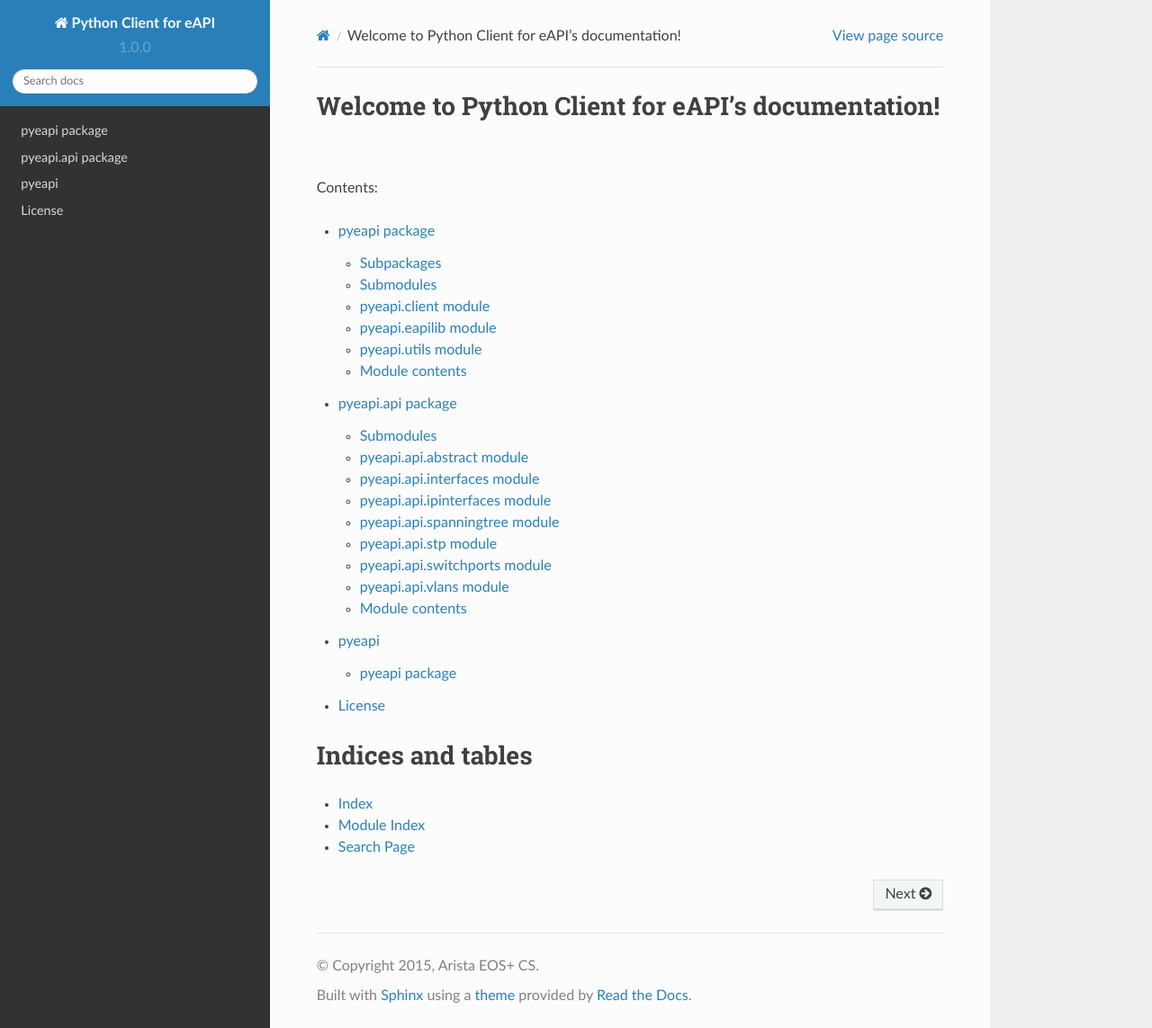
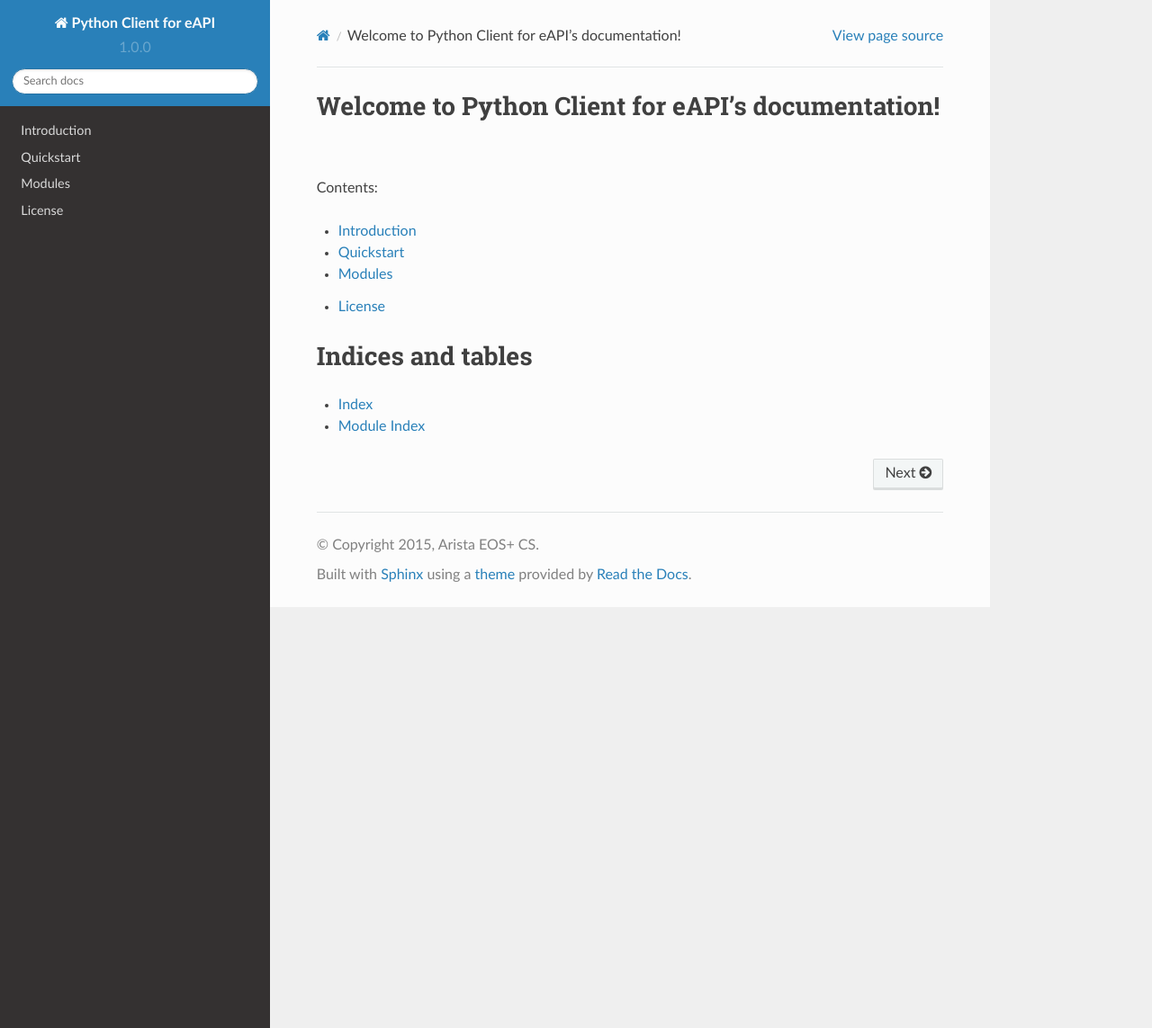
Before and after one commit to arista-eosplus/pyeapi, a Sphinx documentation site: the page built from docs/index.rst, in a window 1280 px wide and 1143 px high. Shown: the whole window at 90% size. Built offline with Sphinx 7.4.7 and the Read the Docs theme 2.0.0, drawn with Linux system fonts in a browser that asks for light colours; pages that are not in the unit, such as notebooks, are missing from menus.

Commit message:
Add autogenerator script to list all modules - Break modules into client and api modules

```diff
--- /dev/null
+++ b/docs/generate_modules.py
@@ -0,0 +1,86 @@
+#!/usr/bin/python
+
+from os import path
+from os import listdir
+from os.path import isfile, join
+import pprint as pp
+
+HERE = path.abspath(path.dirname(__file__))
+MODULES_PATH = '%s/../pyeapi/' % HERE
+AUTOGEN = '.. This file has been autogenerated by generate_modules.py\n\n'
+
+
+def get_module_names(p):
+    '''Accepts a path to search for modules. The method will filter on files
+    that end in .pyc or files that start with __.
+
+    Arguments:
+        p (string): The path to search
+    Returns:
+        list of file names
+    '''
+    mods = list()
+    mods = [f.split('.')[0] for f in listdir(p)
+            if isfile(join(p, f)) and not f.endswith('.pyc') and not f.startswith('__')]
+    return mods
+
+def process_modules(modules):
+    '''Accepts dictionary of 'client' and 'api' modules and creates
+    the corresponding files.
+    '''
+    for mod in modules['client']:
+        write_module_file(mod, '%s/client_modules' % HERE, 'pyeapi')
+    for mod in modules['api']:
+        write_module_file(mod, '%s/api_modules' % HERE, 'pyeapi.api')
+
+    create_index(modules)
+
+def create_index(modules):
+    '''This takes a dict of modules and created the RST index file.'''
+    for key in modules.keys():
+        file_path = join(HERE, '%s_modules/_list_of_modules.rst' % key)
+        list_file = open(file_path, 'w')
+
+        # Write the generic header
+        list_file.write('%s\n' % AUTOGEN)
+        list_file.write('%s\n' % key.title())
+        list_file.write('=' * len(key))
+        list_file.write('\n\n')
+        list_file.write('.. toctree::\n')
+        list_file.write('   :maxdepth: 2\n\n')
+
+        for module in modules[key]:
+            list_file.write('   %s\n' % module)
+
+
+def write_module_file(name, path, package):
+    '''Creates an RST file for the module name passed in. It places it in the
+    path defined
+    '''
+    file_path = join(path, '%s.rst' % name)
+    mod_file = open(file_path, 'w')
+
+    mod_file.write('%s\n' % AUTOGEN)
+    mod_file.write('%s\n' % name.title())
+    mod_file.write('=' * len(name))
+    mod_file.write('\n\n')
+    mod_file.write('.. toctree::\n')
+    mod_file.write('   :maxdepth: 1\n\n')
+    mod_file.write('.. automodule:: %s.%s\n' % (package, name))
+    mod_file.write('   :members:\n')
+    mod_file.write('   :undoc-members:\n')
+    mod_file.write('   :show-inheritance:\n')
+
+def main():
+    modules = dict(client=None, api=None)
+    modules['client'] = get_module_names(MODULES_PATH)
+    modules['api'] = get_module_names('%s/api' % MODULES_PATH)
+    process_modules(modules)
+
+
+
+
+
+
+if __name__ == '__main__':
+    main()
--- a/docs/index.rst
+++ b/docs/index.rst
@@ -9,10 +9,10 @@
 Contents:
 
 .. toctree::
-   :maxdepth: 2
+   :maxdepth: 3
 
-   pyeapi
-   pyeapi.api
+   description
+   quickstart
    modules
    license
 
@@ -23,4 +23,3 @@
 
 * :ref:`genindex`
 * :ref:`modindex`
-* :ref:`search`
--- a/docs/pyeapi.api.rst
+++ /dev/null
@@ -1,70 +0,0 @@
-pyeapi.api package
-==================
-
-Submodules
-----------
-
-pyeapi.api.abstract module
---------------------------
-
-.. automodule:: pyeapi.api.abstract
-    :members:
-    :undoc-members:
-    :show-inheritance:
-
-pyeapi.api.interfaces module
-----------------------------
-
-.. automodule:: pyeapi.api.interfaces
-    :members:
-    :undoc-members:
-    :show-inheritance:
-
-pyeapi.api.ipinterfaces module
-------------------------------
-
-.. automodule:: pyeapi.api.ipinterfaces
-    :members:
-    :undoc-members:
-    :show-inheritance:
-
-pyeapi.api.spanningtree module
-------------------------------
-
-.. automodule:: pyeapi.api.spanningtree
-    :members:
-    :undoc-members:
-    :show-inheritance:
-
-pyeapi.api.stp module
----------------------
-
-.. automodule:: pyeapi.api.stp
-    :members:
-    :undoc-members:
-    :show-inheritance:
-
-pyeapi.api.switchports module
------------------------------
-
-.. automodule:: pyeapi.api.switchports
-    :members:
-    :undoc-members:
-    :show-inheritance:
-
-pyeapi.api.vlans module
------------------------
-
-.. automodule:: pyeapi.api.vlans
-    :members:
-    :undoc-members:
-    :show-inheritance:
-
-
-Module contents
----------------
-
-.. automodule:: pyeapi.api
-    :members:
-    :undoc-members:
-    :show-inheritance:
--- a/docs/pyeapi.rst
+++ /dev/null
@@ -1,45 +0,0 @@
-pyeapi package
-==============
-
-Subpackages
------------
-
-.. toctree::
-
-    pyeapi.api
-
-Submodules
-----------
-
-pyeapi.client module
---------------------
-
-.. automodule:: pyeapi.client
-    :members:
-    :undoc-members:
-    :show-inheritance:
-
-pyeapi.eapilib module
----------------------
-
-.. automodule:: pyeapi.eapilib
-    :members:
-    :undoc-members:
-    :show-inheritance:
-
-pyeapi.utils module
--------------------
-
-.. automodule:: pyeapi.utils
-    :members:
-    :undoc-members:
-    :show-inheritance:
-
-
-Module contents
----------------
-
-.. automodule:: pyeapi
-    :members:
-    :undoc-members:
-    :show-inheritance:
--- a/docs/quickstart.rst
+++ b/docs/quickstart.rst
@@ -1,5 +1,5 @@
-Python Client for eAPI
-======================
+Quickstart
+==========
 
 The Python library for Arista's eAPI command API implementation provides a
 client API work using eAPI and communicating with EOS nodes.  The Python
```
Also changed, not shown: docs/description.rst (+4 -4 lines), docs/modules.rst (+4 -3 lines), setup.py (+17 -0 lines), 1 other file.
